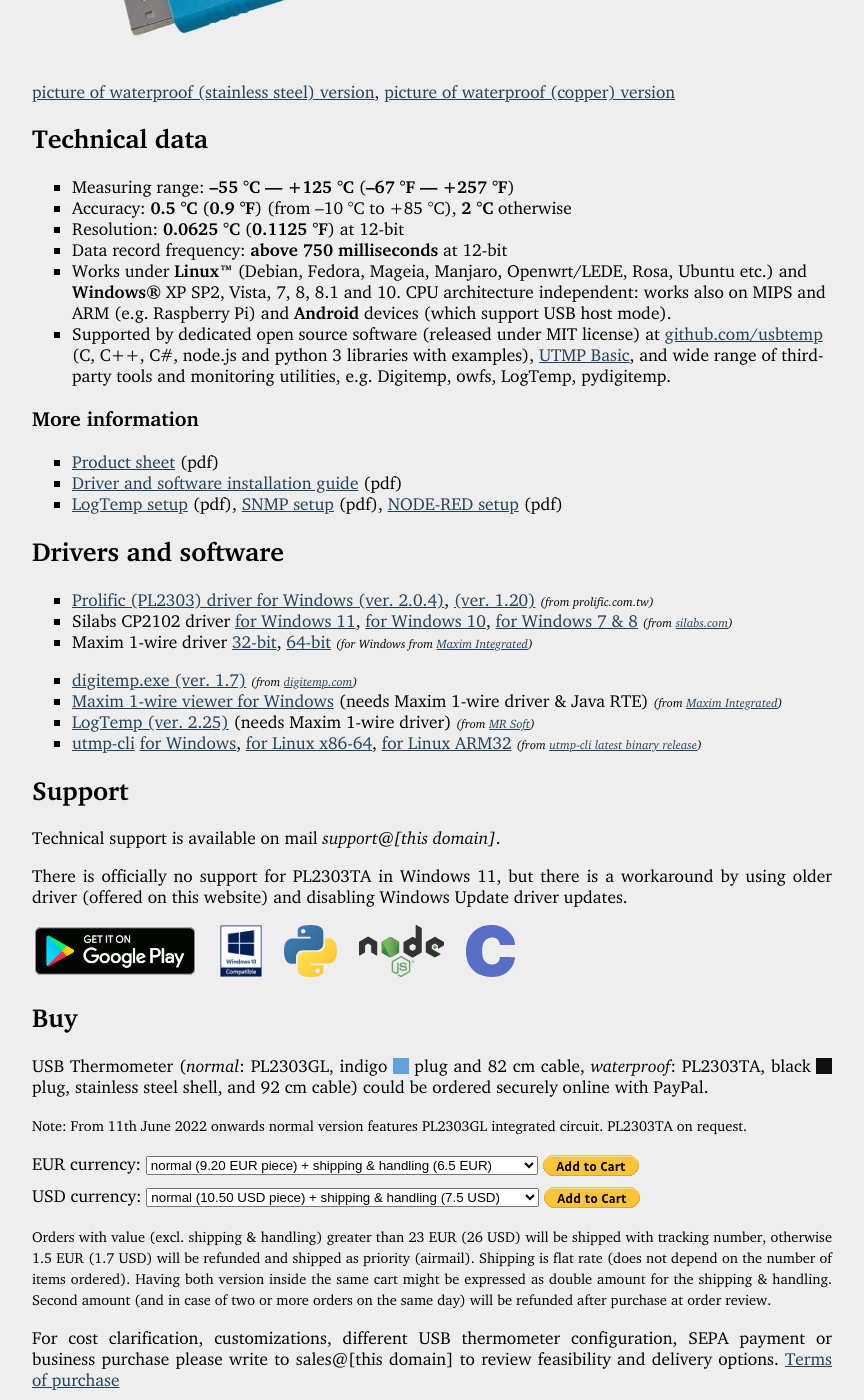
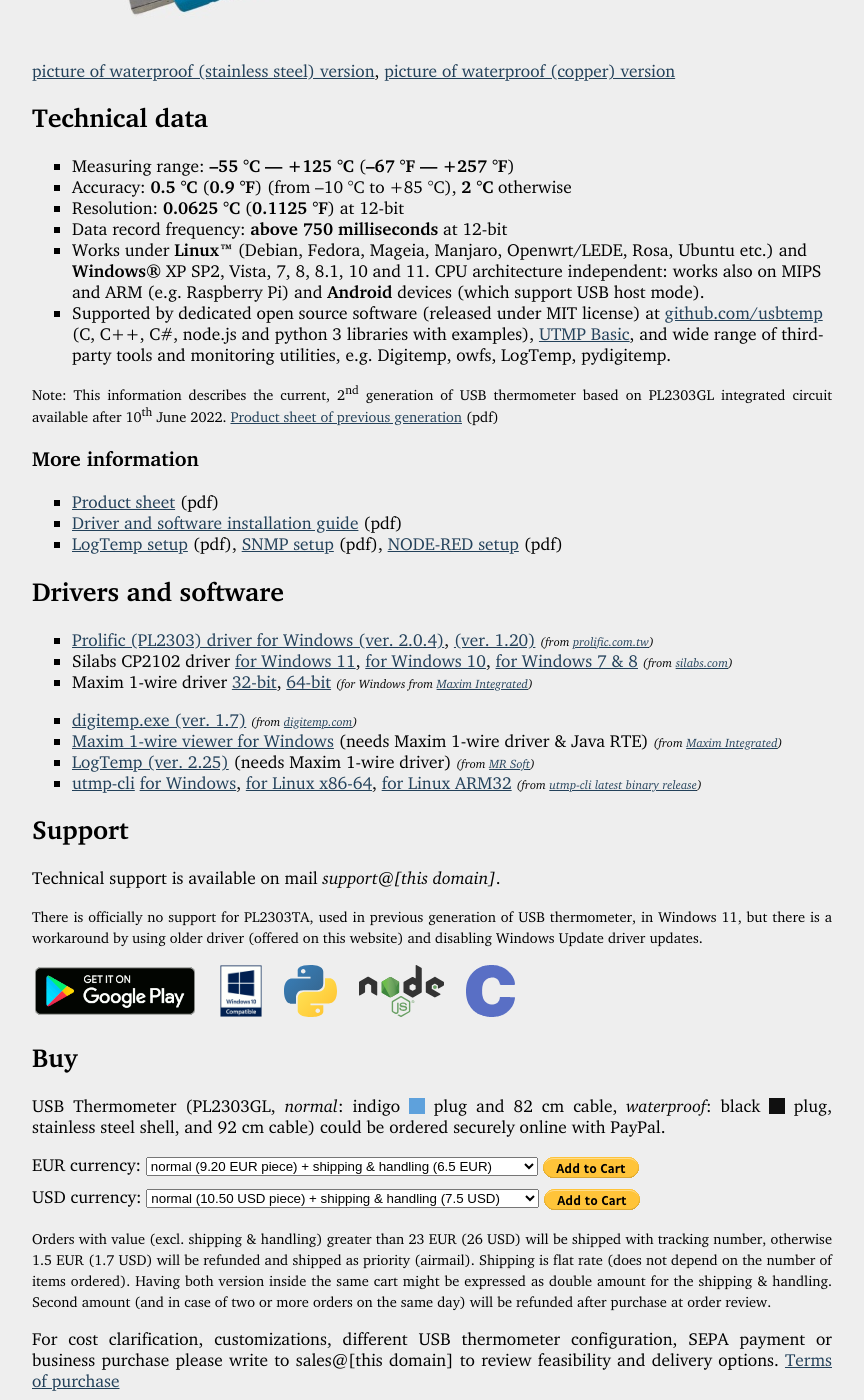
Before and after one commit to perproweb/utmp, a Jekyll site: the page index.html, which Jekyll copies as it is, in a window 1280 px wide and 1400 px high, scrolled down 803 px. Shown: the whole window, without its empty margins (208-1072 px from the left). Built offline with Jekyll 4.4.1, drawn with Linux system fonts in a browser that asks for light colours; some of the changed text lies outside the part shown.

Commit message:
20220706

```diff
--- a/index.html
+++ b/index.html
@@ -116,11 +116,11 @@
 
 <h2>Models (configurations)</h2>
 <p>
-Here are listed values of default USB thermometer configuration, depending on selected USB bridge interface: PL2303TA, PL2303GL or CP2102.
+Here are listed values of default USB thermometer configuration, depending on selected USB bridge interface: PL2303GL or CP2102.
 </p>
 <ul>
-<li>Plug (shell) color: <strong>indigo (blue)</strong>, <strong>white</strong> or <strong>black</strong> (PL2303TA and PL2303GL); <strong>magenta</strong> (CP2102)</li>
-<li>Cable length (between plug and sensor): approximate <strong>82 cm</strong> (PL2303TA and PL2303GL); <strong>92 cm</strong> (CP2102)</li>
+<li>Plug (shell) color: <strong>indigo (blue)</strong>, <strong>white</strong> or <strong>black</strong> (PL2303GL); <strong>magenta</strong> (CP2102)</li>
+<li>Cable length (between plug and sensor): approximate <strong>82 cm</strong> (PL2303GL); <strong>92 cm</strong> (CP2102)</li>
 </ul>
 <p>
 These values could be changed on request, e.g. put probe on longer cable, or make it waterproof by putting the sensor inside a stainless steel or copper tube, so that the temperature of a liquid, e.g. water in a swimming pool, could be measured.
@@ -140,20 +140,25 @@
 <li>Accuracy: <strong>0.5 °C</strong> (<strong>0.9 °F</strong>) (from –10 °C to +85 °C), <strong>2 °C</strong> otherwise</li>
 <li>Resolution: <strong>0.0625 °C</strong> (<strong>0.1125 °F</strong>) at 12-bit</li>
 <li>Data record frequency: <strong>above 750 milliseconds</strong> at 12-bit</li>
-<li>Works under <strong>Linux™</strong> (Debian, Fedora, Mageia, Manjaro, Openwrt/LEDE, Rosa, Ubuntu etc.) and <strong>Windows®</strong> XP SP2, Vista, 7, 8, 8.1 and 10. CPU architecture independent: works also on MIPS and ARM (e.g. Raspberry Pi) and <strong>Android</strong> devices (which support USB host mode).</li>
+<li>Works under <strong>Linux™</strong> (Debian, Fedora, Mageia, Manjaro, Openwrt/LEDE, Rosa, Ubuntu etc.) and <strong>Windows®</strong> XP SP2, Vista, 7, 8, 8.1, 10 and 11. CPU architecture independent: works also on MIPS and ARM (e.g. Raspberry Pi) and <strong>Android</strong> devices (which support USB host mode).</li>
 <li>Supported by dedicated open source software (released under MIT license) at <a href="https://github.com/usbtemp" rel="noreferrer" target="_blank">github.com/usbtemp</a> (C, C++, C#, node.js and python 3 libraries with examples), <a href="https://play.google.com/store/apps/details?id=si.perpro.android.utmp_basic" rel="noreferrer nofollow" target="_blank">UTMP Basic</a>, and wide range of third-party tools and monitoring utilities, e.g. Digitemp, owfs, LogTemp, pydigitemp.</li>
 </ul>
+<p>
+<small>
+Note: This information describes the current, 2<sup>nd</sup> generation of USB thermometer based on PL2303GL integrated circuit available after 10<sup>th</sup> June 2022. <a href="https://fs3.kel.si/product_sheets/usb-thermometer-ta.pdf">Product sheet of previous generation</a> (pdf)</li>
+</small>
+</p>
 
 <h3>More information</h3>
 <ul>
-<li><a href="https://fs3.kel.si/product_sheets/usb-thermometer.pdf">Product sheet</a> (pdf)</li>
+<li><a href="https://fs3.kel.si/product_sheets/usb-thermometer-gl.pdf">Product sheet</a> (pdf)</li>
 <li><a href="https://fs3.kel.si/manuals/usb-thermometer_installation-en.pdf">Driver and software installation guide</a> (pdf)</li>
 <li><a href="https://fs3.kel.si/application_notes/logtemp.pdf">LogTemp setup</a> (pdf), <a href="https://fs3.kel.si/application_notes/utmp_snmp.pdf">SNMP setup</a> (pdf), <a href="https://fs3.kel.si/application_notes/1wire_owfs_nodered.pdf">NODE-RED setup</a> (pdf)</li>
 </ul>
 
 <h2 id="software">Drivers and software</h2>
 <ul>
-<li><a href="https://fs3.kel.si/drivers/pl2303-v204.exe">Prolific (PL2303) driver for Windows (ver. 2.0.4)</a>, <a href="https://fs3.kel.si/drivers/pl2303-v1200.exe">(ver. 1.20)</a> <i>(from prolific.com.tw)</i></li>
+<li><a href="https://fs3.kel.si/drivers/pl2303-v204.exe">Prolific (PL2303) driver for Windows (ver. 2.0.4)</a>, <a href="https://fs3.kel.si/drivers/pl2303-v1200.exe">(ver. 1.20)</a> <i>(from <a href="https://www.prolific.com.tw/US/ShowProduct.aspx?p_id=225&pcid=41" rel="noreferrer nofollow" target="_blank">prolific.com.tw</a>)</i></li>
 <li>Silabs CP2102 driver <a href="https://fs3.kel.si/drivers/cp210x_win11_v11-1-0.zip">for Windows 11</a>, <a href="https://fs3.kel.si/drivers/cp210x_win10_v10-1-7.zip">for Windows 10</a>, <a href="https://fs3.kel.si/drivers/cp210x_win7-8_v6-7-6.zip">for Windows 7 &amp; 8</a> <i>(from <a href="https://www.silabs.com/products/development-tools/software/usb-to-uart-bridge-vcp-drivers" rel="noreferrer nofollow" target="_blank">silabs.com</a>)</i></li>
 <li>Maxim 1-wire driver <a href="https://fs3.kel.si/drivers/1wx86-v405.msi">32-bit</a>, <a href="https://fs3.kel.si/drivers/1wx64-v405.msi">64-bit</a> <i>(for Windows from <a href="https://www.maximintegrated.com/en/products/ibutton-one-wire/one-wire/software-tools/drivers/download-1-wire-ibutton-drivers-for-windows.html" rel="noreferrer nofollow" target="_blank">Maxim Integrated</a>)</i></li>
 </ul>
@@ -169,7 +174,9 @@
 Technical support is available on mail <em>support@[this domain]</em>.
 </p>
 <p>
-There is officially no support for PL2303TA in Windows 11, but there is a workaround by using older driver (offered on this website) and disabling Windows Update driver updates.
+<small>
+There is officially no support for PL2303TA, used in previous generation of USB thermometer, in Windows 11, but there is a workaround by using older driver (offered on this website) and disabling Windows Update driver updates.
+</small>
 </p>
 <div class="logos">
 <a href="https://play.google.com/store/apps/details?id=si.perpro.android.utmp_basic" rel="noreferrer nofollow" target="_blank"><img src="logos/googleplay.png" alt="Our app is now available on Google Play." /></a>
@@ -181,11 +188,8 @@
 
 <h2>Buy</h2>
 <p>
-USB Thermometer (<em>normal</em>: PL2303GL, indigo <span class="colorbox indigo"></span> plug and 82 cm cable, <em>waterproof</em>: PL2303TA, black <span class="colorbox black"></span> plug, stainless steel shell, and 92 cm cable) could be ordered securely online with PayPal.
+USB Thermometer (PL2303GL, <em>normal</em>: indigo <span class="colorbox indigo"></span> plug and 82 cm cable, <em>waterproof</em>: black <span class="colorbox black"></span> plug, stainless steel shell, and 92 cm cable) could be ordered securely online with PayPal.
 </p>
-<p><small>
-Note: From 11th June 2022 onwards normal version features PL2303GL integrated circuit. PL2303TA on request.
-</small></p>
 
 <form target="paypal" action="https://www.paypal.com/cgi-bin/webscr" method="post">
 <input type="hidden" name="cmd" value="_s-xclick">
@@ -213,9 +217,11 @@
 <input type="hidden" name="currency_code" value="USD" />
 <input type="image" src="btn_cart_SM.png" name="submit" alt="PayPal" />
 </form>
-<p><small>
+<p>
+<small>
 Orders with value (excl. shipping &amp; handling) greater than 23 EUR (26 USD) will be shipped with tracking number, otherwise 1.5 EUR (1.7 USD) will be refunded and shipped as priority (airmail). Shipping is flat rate (does not depend on the number of items ordered). Having both version inside the same cart might be expressed as double amount for the shipping &amp; handling. Second amount (and in case of two or more orders on the same day) will be refunded after purchase at order review.
-</small></p>
+</small>
+</p>
 <p>
 For cost clarification, customizations, different USB thermometer configuration, SEPA payment or business purchase please write to sales@[this domain] to review feasibility and delivery options. <a href="terms.pdf">Terms of purchase</a>
 </p>
```
